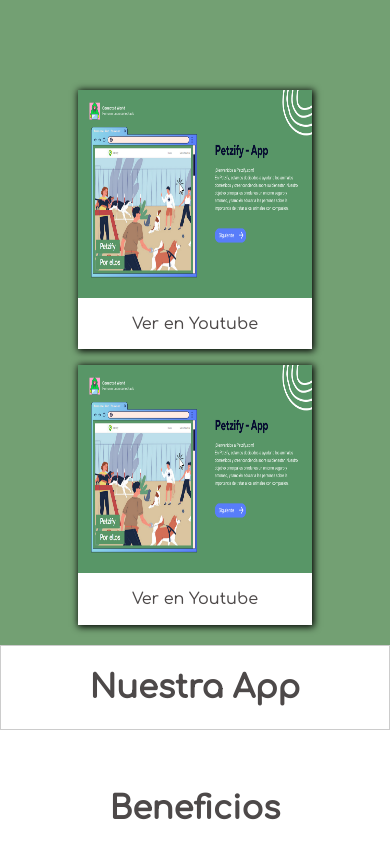
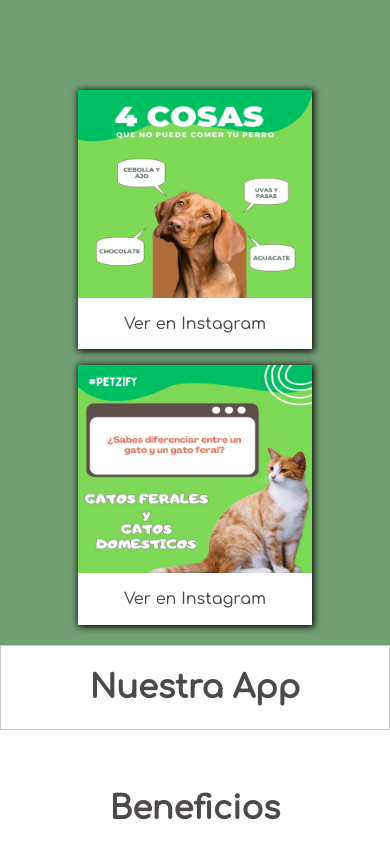
Before and after one commit to Maximiliano17/Petzify-Pag, a React (Vite) app: page / in a window 390 px wide. Shown: the part 1549-2391 px from the top of the page. Built offline with nearby package versions, Linux system fonts and the light colour scheme.

Commit message:
Tarjetas nuevas

```diff
--- a/src/Modules/SobreNosotros.module.css
+++ b/src/Modules/SobreNosotros.module.css
@@ -58,7 +58,7 @@
 }
 
 .reels{
-    width: 100%;
+    width: 90%;
     height: 40%;
     display: flex;
     justify-content: center;
@@ -68,13 +68,14 @@
     box-shadow: 1px 1px 7px 1px #000;
 }
 
-.reels p{
+.reels a{
     width: 100%;
     height: 20%;
     background: #fff;
     display: flex;
     justify-content: center;
     align-items: center;
+    text-decoration: none;
 }
 
 .reels img{
@@ -89,7 +90,7 @@
 
 /*Responcive desing*/
 
-@media (max-width: 930px) {
+@media (max-width: 1000px) {
 
     .contenedor {
         width: 100%;
@@ -103,7 +104,7 @@
 
      .video_presentacion{
         width: 100%;
-        height: 80%;
+        height: 80vh;
         display: flex;
         justify-content: center;
         align-items: center;
@@ -112,7 +113,7 @@
 
      .videos{
         width: 100%;
-        height: 70%;
+        height: 70vh;
         display: flex;
         justify-content: center;
         align-items: center;
--- a/src/components/SobreNosotros.jsx
+++ b/src/components/SobreNosotros.jsx
@@ -5,6 +5,7 @@ import React from 'react'
 import ReactPlayer from 'react-player'
 //Imagenes
 import img from "../assets/img/1.png"
+import img2 from "../assets/img/2.jpeg"
 
 function Sobremi() {
   return (
@@ -20,7 +21,7 @@ function Sobremi() {
         />
         <ReactPlayer
         className={styles.video2}
-        width='60%'
+        width='70%'
         height='90%'
         url='https://youtu.be/pYtrPA9IS2E'
         />
@@ -28,15 +29,15 @@ function Sobremi() {
         <div className={styles.videos} >
           <section className={styles.reels}>
            <img src={img} />
-           <p>
-            Ver en Youtube
-           </p>
+           <a target="_blank" href="https://www.instagram.com/p/CuCSo2oOKss/">
+            Ver en Instagram
+           </a>
           </section>
           <section className={styles.reels}>
-           <img src={img} />
-           <p>
-            Ver en Youtube
-           </p>
+           <img src={img2} />
+           <a target="_blank" href="https://www.instagram.com/p/CsNCtMyu4mq/">
+            Ver en Instagram
+           </a>
           </section>
         </div>
     </div>
```
Also changed, not shown: src/components/Footer.jsx (+5 -5 lines), src/assets/img/1.png, src/assets/img/2.jpeg (added).
